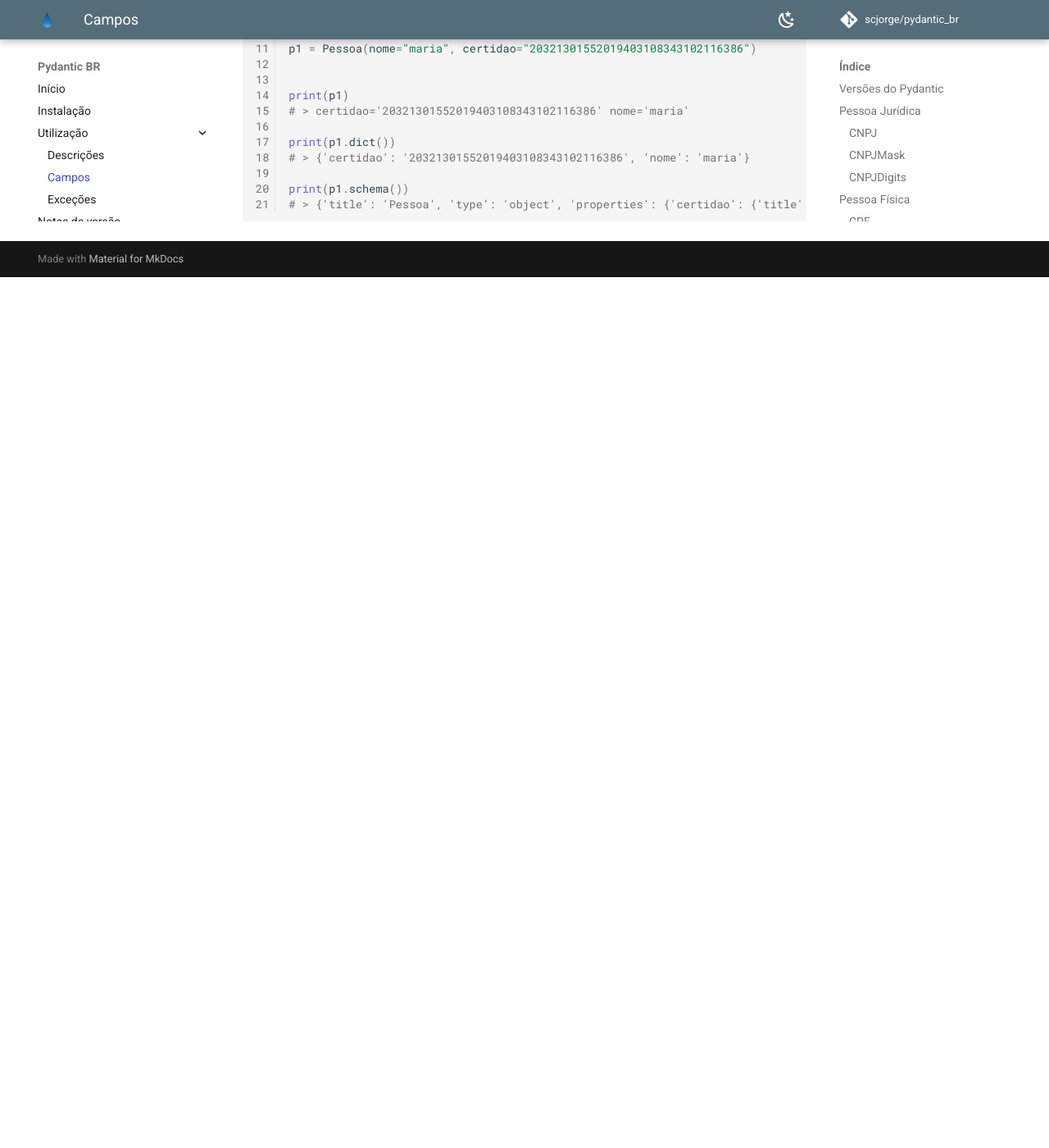
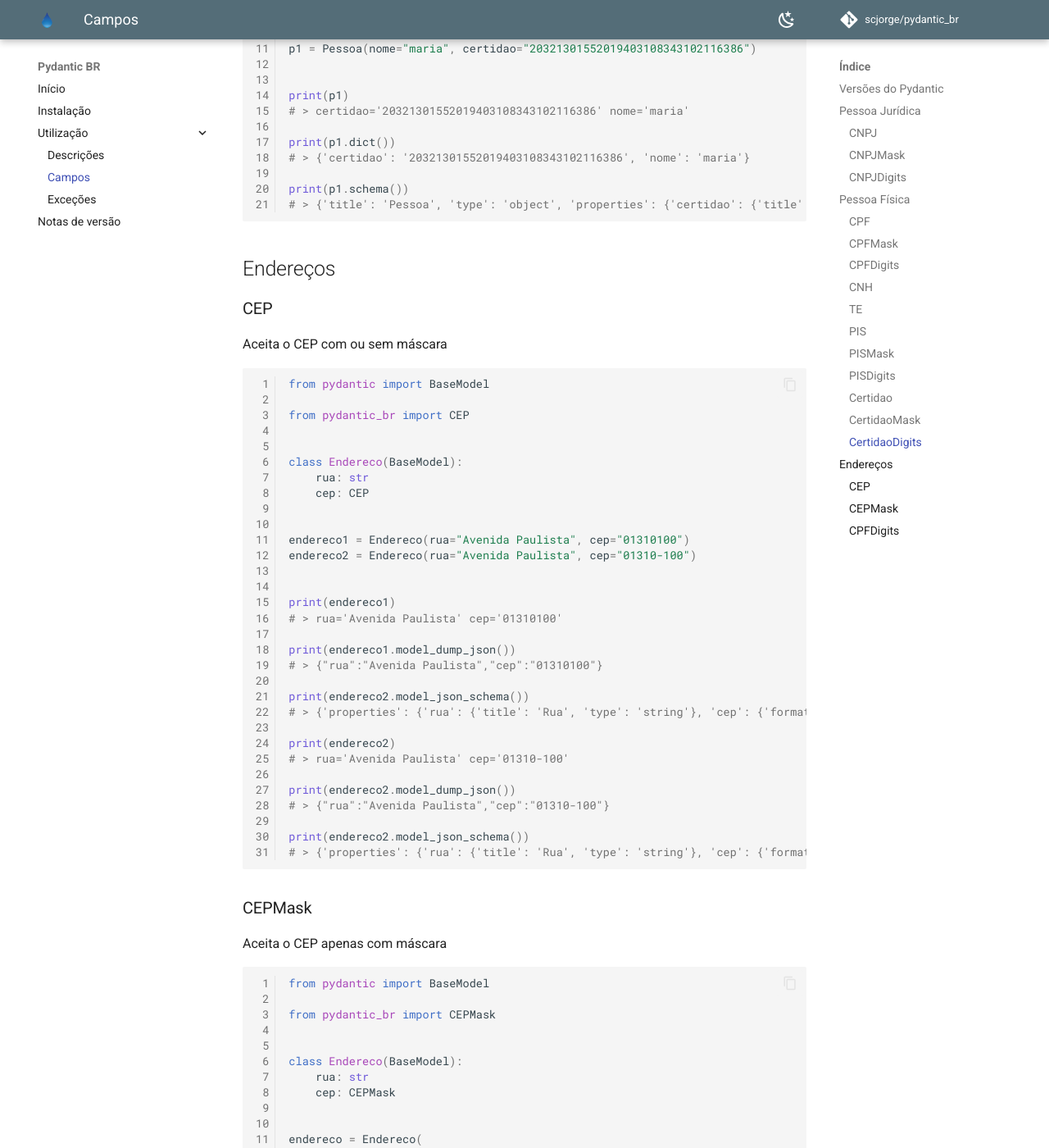
Before and after one commit to scjorge/pydantic_br, an MkDocs documentation site: the page built from docs/usage/field_types.md, in a window 1280 px wide and 1400 px high, scrolled down 8343 px. Shown: the whole window at 82% size. Built offline with MkDocs 1.6.1 and Material for MkDocs 9.7.7, drawn with Linux system fonts in a browser that asks for light colours; comment, search, counter and statistics services are not loaded; before the commit the page ends 8681 px from its top, so only the background shows below that; some of the changed text lies outside the part shown.

Commit message:
feat: add cep field

````diff
--- a/docs/usage/field_types.md
+++ b/docs/usage/field_types.md
@@ -437,3 +437,108 @@ print(p1.dict())
 print(p1.schema())
 # > {'title': 'Pessoa', 'type': 'object', 'properties': {'certidao': {'title': 'Certidao', 'type': 'string', 'format': 'certidao'}, 'nome': {'title': 'Nome', 'type': 'string'}}, 'required': ['certidao', 'nome']}
 ```
+
+## Endereços
+### CEP
+
+Aceita o CEP com ou sem máscara
+
+```{.py3 linenums=1}
+from pydantic import BaseModel
+
+from pydantic_br import CEP
+
+
+class Endereco(BaseModel):
+    rua: str
+    cep: CEP
+
+
+endereco1 = Endereco(rua="Avenida Paulista", cep="01310100")
+endereco2 = Endereco(rua="Avenida Paulista", cep="01310-100")
+
+
+print(endereco1)
+# > rua='Avenida Paulista' cep='01310100'
+
+print(endereco1.model_dump_json())
+# > {"rua":"Avenida Paulista","cep":"01310100"}
+
+print(endereco2.model_json_schema())
+# > {'properties': {'rua': {'title': 'Rua', 'type': 'string'}, 'cep': {'format': 'cep', 'title': 'Cep', 'type': 'string'}}, 'required': ['rua', 'cep'], 'title': 'Endereco', 'type': 'object'}
+
+print(endereco2)
+# > rua='Avenida Paulista' cep='01310-100'
+
+print(endereco2.model_dump_json())
+# > {"rua":"Avenida Paulista","cep":"01310-100"}
+
+print(endereco2.model_json_schema())
+# > {'properties': {'rua': {'title': 'Rua', 'type': 'string'}, 'cep': {'format': 'cep', 'title': 'Cep', 'type': 'string'}}, 'required': ['rua', 'cep'], 'title': 'Endereco', 'type': 'object'}
+```
+
+
+
+
+### CEPMask
+
+Aceita o CEP apenas com máscara
+
+```{.py3 linenums=1}
+from pydantic import BaseModel
+
+from pydantic_br import CEPMask
+
+
+class Endereco(BaseModel):
+    rua: str
+    cep: CEPMask
+
+
+endereco = Endereco(
+    rua="Avenida Paulista",
+    cep="01310-100",
+)
+
+
+print(endereco)
+# > rua='Avenida Paulista' cep='01310-100'
+
+print(endereco.model_dump_json())
+# > {"rua":"Avenida Paulista","cep":"01310-100"}
+
+print(endereco.model_json_schema())
+# > {'properties': {'rua': {'title': 'Rua', 'type': 'string'}, 'cep': {'format': 'cep', 'title': 'Cep', 'type': 'string'}}, 'required': ['rua', 'cep'], 'title': 'Endereco', 'type': 'object'}
+```
+
+
+### CPFDigits
+
+Aceita o CPF apenas com dígitos
+
+```{.py3 linenums=1}
+from pydantic import BaseModel
+
+from pydantic_br import CEPDigits
+
+
+class Endereco(BaseModel):
+    rua: str
+    cep: CEPDigits
+
+
+endereco = Endereco(
+    rua="Avenida Paulista",
+    cep="01310100",
+)
+
+
+print(endereco)
+# > rua='Avenida Paulista' cep='01310100'
+
+print(endereco.model_dump_json())
+# > {"rua":"Avenida Paulista","cep":"01310100"}
+
+print(endereco.model_json_schema())
+# > {'properties': {'rua': {'title': 'Rua', 'type': 'string'}, 'cep': {'format': 'cep', 'title': 'Cep', 'type': 'string'}}, 'required': ['rua', 'cep'], 'title': 'Endereco', 'type': 'object'}
+```
--- a/pydantic_br/__init__.py
+++ b/pydantic_br/__init__.py
@@ -7,3 +7,4 @@ from .fields.cnpj_field import *
 from .fields.cpf_field import *
 from .fields.pis_field import *
 from .fields.te_field import *
+from .fields.cep_field import *
````
Also changed, not shown: docs/index.md (+1 -0 lines), docs/src/fields/cep.py (added, +31 -0 lines), docs/src/fields/cepdigits.py (added, +24 -0 lines), docs/src/fields/cepmask.py (added, +24 -0 lines), docs/usage/descriptions.md (+20 -0 lines), 3 other files.
